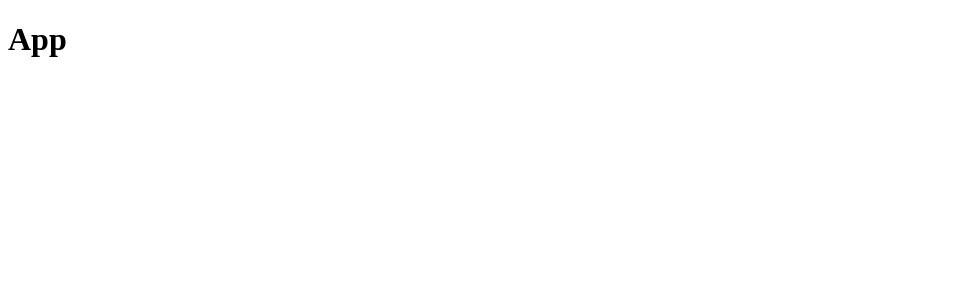
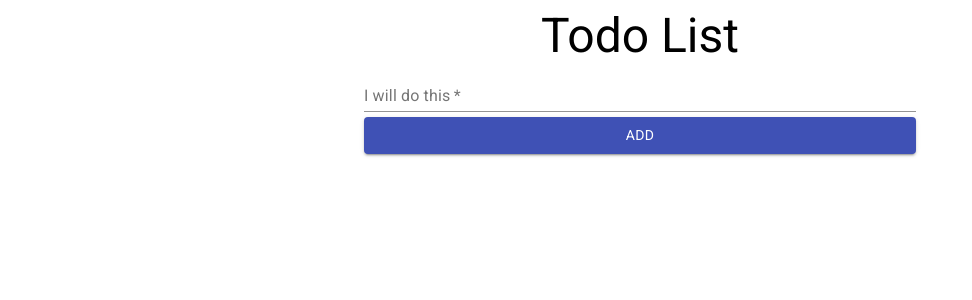
Before and after one commit to suzm10/React-Todo-list, a React (Create React App) app: page / in a window 1280 px wide. Shown: the top 300 px of the page, without its empty margins (0-972 px from the left). Built offline with nearby package versions, Linux system fonts and the light colour scheme.

Commit message:
input function

```diff
--- a/package.json
+++ b/package.json
@@ -3,7 +3,9 @@
   "version": "0.1.0",
   "private": true,
   "dependencies": {
+    "@fontsource/roboto": "^4.4.5",
     "@material-ui/core": "^4.11.4",
+    "@material-ui/icons": "^4.11.2",
     "@testing-library/jest-dom": "^5.12.0",
     "@testing-library/react": "^11.2.6",
     "@testing-library/user-event": "^12.8.3",
--- a/src/App.js
+++ b/src/App.js
@@ -1,10 +1,10 @@
 import React from "react";
-
+import TodoForm from "./components/TodoForm"
 
 function App() {
   return (
     <div>
-      <h1>App</h1>
+      <TodoForm/>
     </div>
   );
 }
--- /dev/null
+++ b/src/components/TodoForm.js
@@ -0,0 +1,20 @@
+import React from 'react'
+import { FormControl, Container, TextField, Button } from '@material-ui/core'
+import { Typography } from '@material-ui/core';
+import '@fontsource/roboto';
+
+const TodoForm = () => {
+    return (
+        <Container maxWidth="sm">
+            <Typography variant="h3" align="center">Todo List</Typography>
+            <form>
+                <FormControl fullWidth={true}>
+                    <TextField label="I will do this" required={true} />
+                    <Button variant="contained" color="primary" style={{ marginTop: 5}}>Add</Button>
+                </FormControl>
+            </form>
+        </Container>
+    )
+}
+
+export default TodoForm
```
Also changed, not shown: src/components/header/header.css (added), src/components/header/header.js (renamed from src/component/header/header.js), src/components/header/index.js (renamed from src/component/header/index.js), src/components/input/input.css (added), src/components/input/input.js (renamed from src/component/input/input.js).
